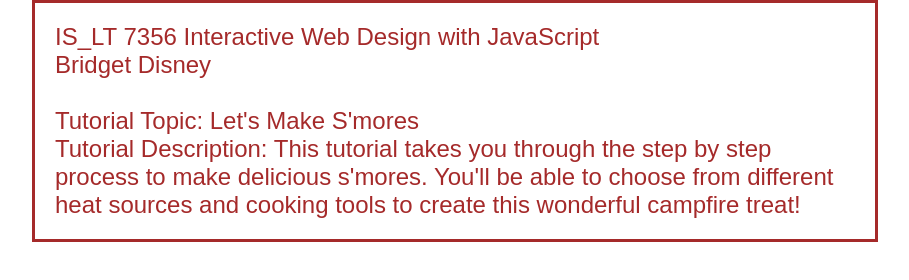
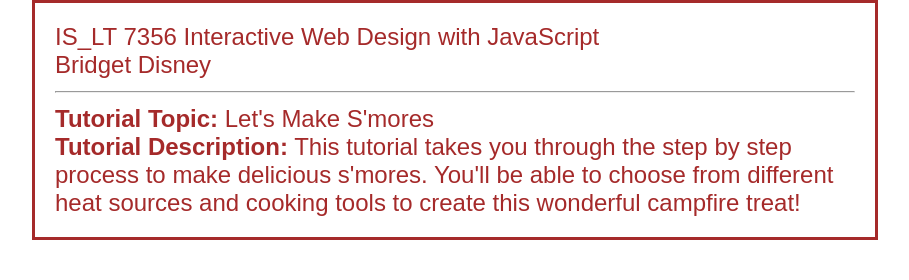
Before and after one commit to bridgetdisney/bridgetdisney.github.io, a plain HTML site: page index.html in a window 1280 px wide. Shown: the whole page, without its empty margins (185-1094 px from the left). Drawn offline with Linux system fonts and the light colour scheme; a web font is replaced by a local one.

Commit message:
topics in bold

```diff
--- a/index.html
+++ b/index.html
@@ -13,9 +13,9 @@
 	</head>
 	<body>
 		IS_LT 7356 Interactive Web Design with JavaScript<br>
-		Bridget Disney<br><br>
-		Tutorial Topic: Let's Make S'mores<br>
-		Tutorial Description: This tutorial takes you through the step by step process
+		Bridget Disney<hr>
+		<b>Tutorial Topic:</b> Let's Make S'mores<br>
+		<b>Tutorial Description:</b> This tutorial takes you through the step by step process
 		to make delicious s'mores. You'll be able to choose from different heat
 		sources and cooking tools to create this wonderful campfire treat!
 	</body>
```
